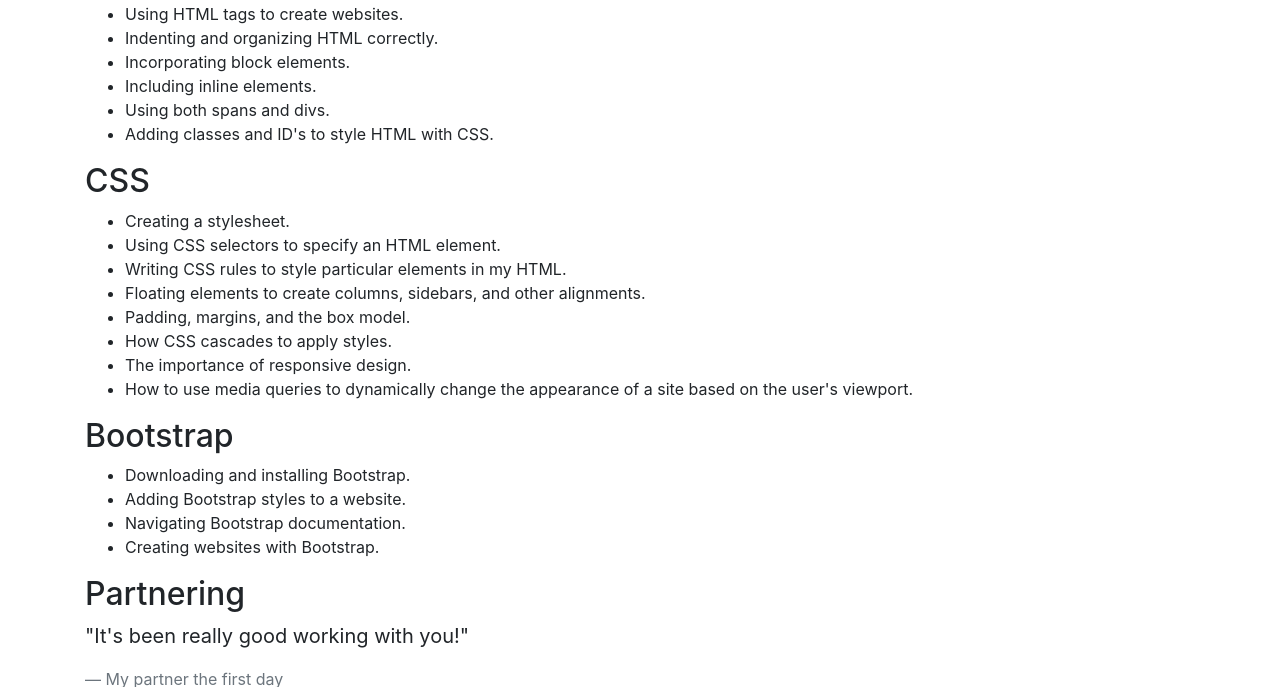
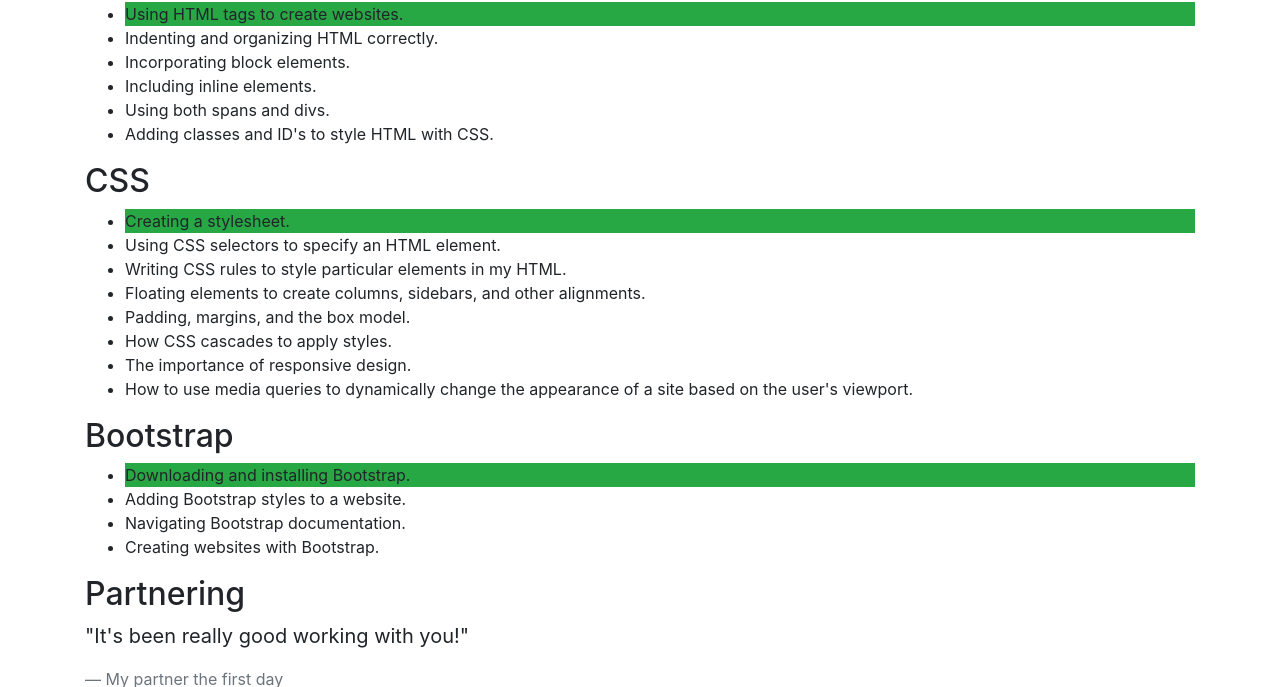
Before and after one commit to BrycenGit/week-in-review, a plain HTML site: page index.html in a window 1280 px wide. Shown: the part 689-1376 px from the top of the page. Drawn offline with Linux system fonts and the light colour scheme.

Commit message:
add li class=bg-success
Co-authored-by: Alma Frankenstein <a.q.frankenstein@gmail.com>
Co-authored-by: Johnny Duverseau <duverseaujohnny21@gmail.com>

```diff
--- a/index.html
+++ b/index.html
@@ -32,7 +32,7 @@
   </ul>
   <h2>HTML</h2>
   <ul>
-    <li>Using HTML tags to create websites.</li>
+    <li class="bg-success">Using HTML tags to create websites.</li>
     <li>Indenting and organizing HTML correctly.</li>
     <li>Incorporating block elements.</li>
     <li>Including inline elements.</li>
@@ -41,7 +41,7 @@
   </ul>
   <h2>CSS</h2>
   <ul>
-    <li>Creating a stylesheet.</li>
+    <li class="bg-success">Creating a stylesheet.</li>
     <li>Using CSS selectors to specify an HTML element.</li>
     <li>Writing CSS rules to style particular elements in my HTML.</li>
     <li>Floating elements to create columns, sidebars, and other alignments.</li>
@@ -52,7 +52,7 @@
   </ul>
   <h2>Bootstrap</h2>
   <ul>
-    <li>Downloading and installing Bootstrap.</li>
+    <li class="bg-success">Downloading and installing Bootstrap.</li>
     <li>Adding Bootstrap styles to a website.</li>
     <li>Navigating Bootstrap documentation.</li>
     <li>Creating websites with Bootstrap.</li>
```
